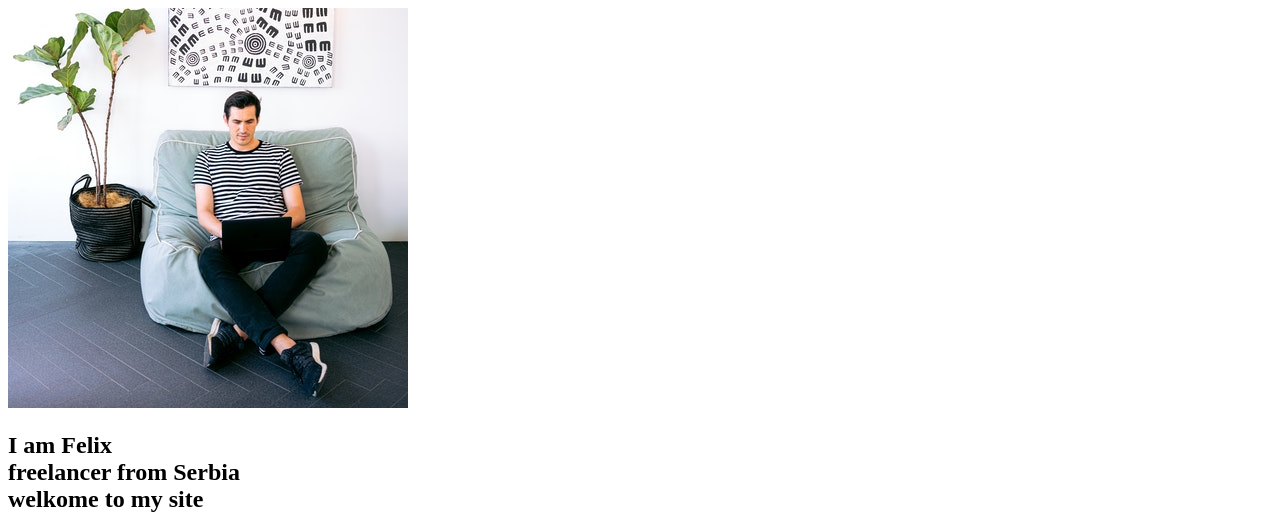
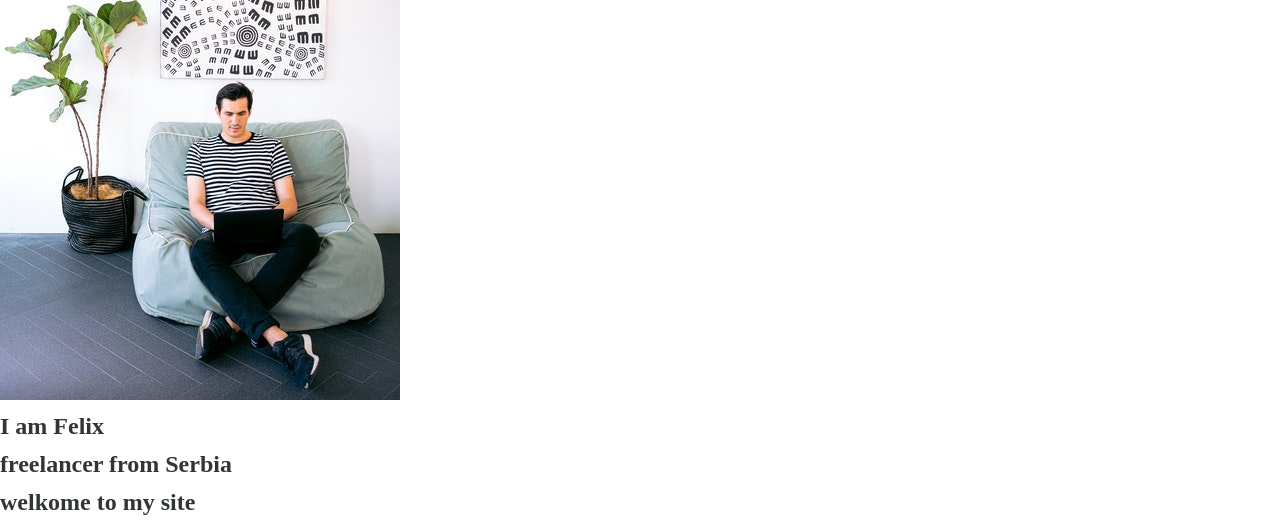
Before and after one commit to natalijavas/freelancer_sass, a plain HTML site: page index.html in a window 1280 px wide. Shown: the top 521 px of the page. Drawn offline with Linux system fonts and the light colour scheme.

Commit message:
ubaci sve

```diff
--- a/style.scss
+++ b/style.scss
@@ -11,8 +11,18 @@ $white: #fff;
 /******
 basic styles
 ********/
-{
+*{
 margin: 0;
 padding: 0;
 box-sizing: border-box;
 }
+body{
+    font-family: $text;
+    font-size: $font;
+    color: $gray;
+    line-height:1.6;
+}
+h1,h2,h3,h4,h5,h6{
+    font-family: sheadings;
+
+}
```
Also changed, not shown: style.css, 1 other file.
